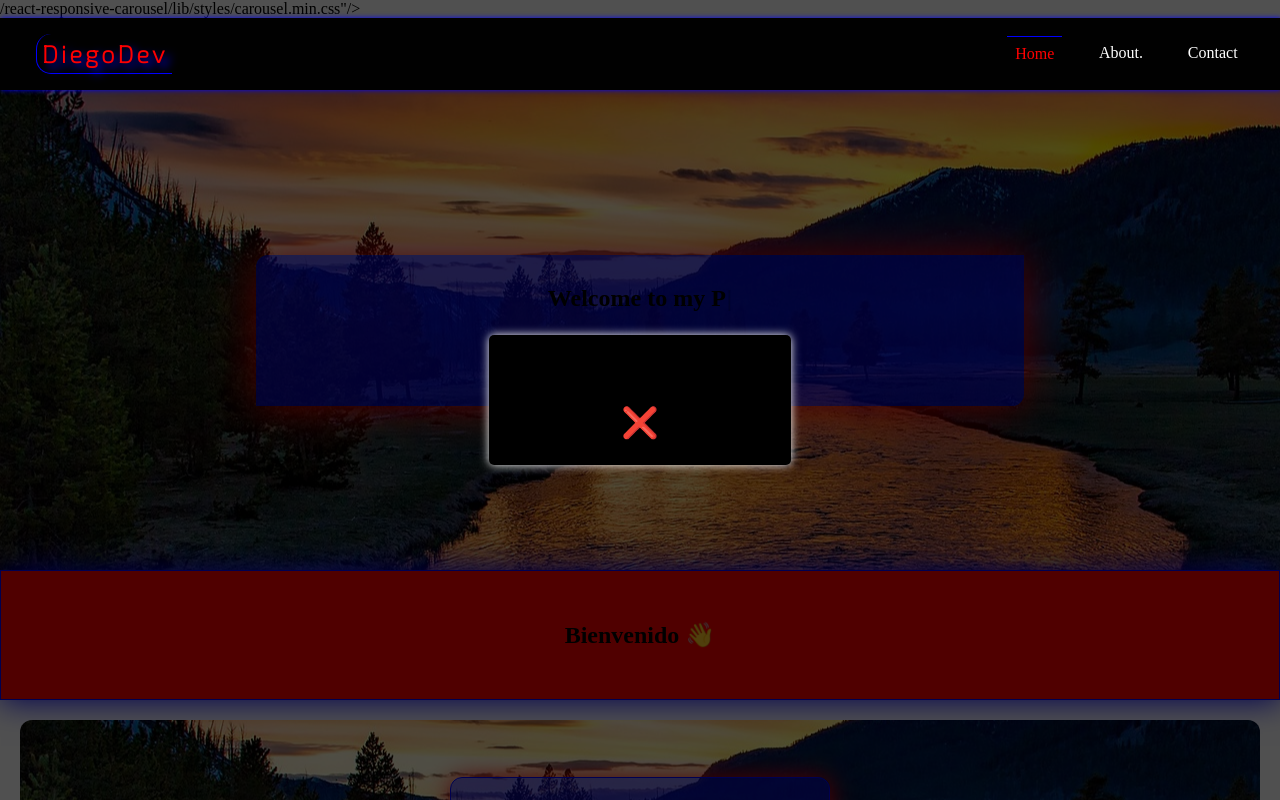
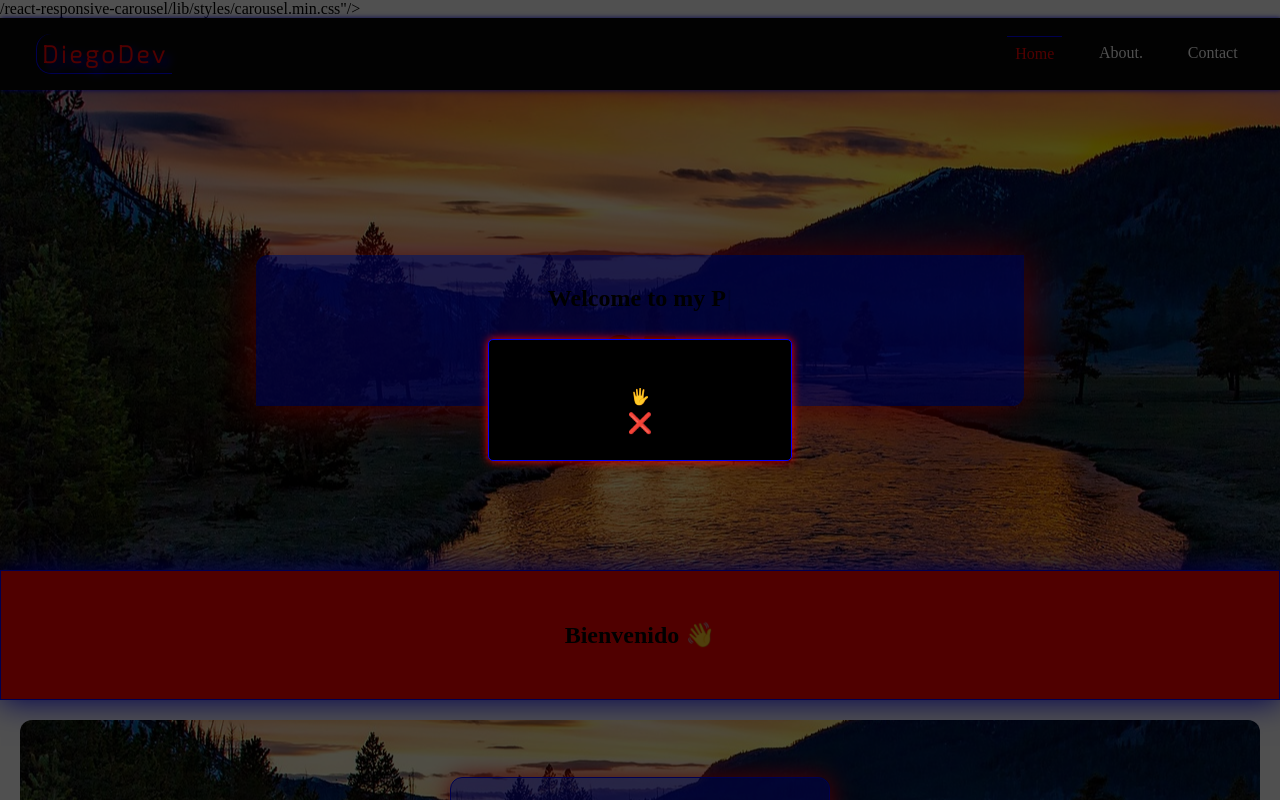
Before and after one commit to diego-monfort-landolt/Landoltdiego, a React (Vite) app: page / in a window 1280 px wide. Shown: the top 800 px of the page. Built offline with nearby package versions, Linux system fonts and the light colour scheme.

Commit message:
aded styles on the icons linkedin and github

```diff
--- a/src/component/Footer.jsx
+++ b/src/component/Footer.jsx
@@ -8,14 +8,15 @@ function Footer() {
     setIsVisible(true);
   }, []);
 
+
   return (
     <>
+
     <div className='footer'>
       <div className={`appear-animation ${isVisible ? 'visible' : ''}`}>
       <p>DiegoDev | React - Vite - JS | 2023 España</p>
     </div>
     </div>
-
     </>
   )
 }
--- a/src/component/Navbar.css
+++ b/src/component/Navbar.css
@@ -74,6 +74,9 @@ nav .menu span {
   background-color: white;
   border-radius: 0.2rem;
 }
+nav ul li a:hover {
+  border-bottom: none;
+}
 
 @media (max-width: 480px) {
   .active {
--- a/src/component/PopUp.jsx
+++ b/src/component/PopUp.jsx
@@ -17,7 +17,7 @@ const Popup = () => {
         <div className="popup">
           <div className="popup-content">
             <h2>Bienvenido a mi sitio web</h2>
-            <p>¡Gracias por visitar mi sitio web!</p>
+            <p>🖐️</p>
             <button className="close" onClick={() => {setShowPopup(false)}}>❌</button>
           </div>
         </div>
--- a/src/component/popup.css
+++ b/src/component/popup.css
@@ -5,21 +5,24 @@
   width: 100%;
   height: 100%;
   background-color: rgba(0, 0, 0, 0.685);
+
   display: flex;
   justify-content: center;
   align-items: center;
+  z-index: 120;
 }
 
 .popup-content {
-  background-color: #000;
+  background-color: #000000;
   padding: 20px;
+  border: 1px solid blue;
   border-radius: 5px;
-  box-shadow: 0 0 10px #fff;
+  box-shadow: 0 0 10px red;
   text-align: center;
 }
 
 .close {
-  font-size: 30px;
+  font-size: 20px;
   font-weight: bold;
   color: #fff;
   cursor: pointer;
--- a/src/pages/Home.css
+++ b/src/pages/Home.css
@@ -104,6 +104,9 @@
   margin: 2rem;
   text-align: center;
 }
+a:hover {
+ border-bottom: 1px solid red;
+}
 /*Contact styles*/
 .contactimg {
   display: flex;
--- a/src/pages/Home.jsx
+++ b/src/pages/Home.jsx
@@ -54,8 +54,8 @@ export const Home = () => {
           <h2>Sobre mí</h2>
         </div>
         <div className='texto'>
-          <p>Un junior frontend developer en busca de aventuras en el mundo del desarrollo web
-            ¡Hola a todos! Permítanme presentarme, soy un junior frontend developer apasionado por la informática y todo lo relacionado con el desarrollo web. Mi nombre es Diego y estoy emocionado de compartir un poco más sobre mí y mi experiencia en este fascinante campo.
+          <p>
+            ¡Hola a todos! Permítanme presentarme,  mi nombre es Diego y estoy emocionado de compartir un poco más sobre mí y mi experiencia.
 
             Siempre estuve interesado en la tecnología y cómo funciona. Pasaba horas frente a la computadora, explorando diferentes programas y aprendiendo todo lo que podía sobre ellos. Fue entonces cuando descubrí mi amor por la informática y su potencial para crear cosas increíbles.
 
@@ -63,7 +63,7 @@ export const Home = () => {
 
             Mi viaje como desarrollador web comenzó con HTML y CSS. Aprendí los fundamentos básicos de la estructura y el diseño de un sitio web, y rápidamente me di cuenta de que quería profundizar en este campo. Fue entonces cuando descubrí JavaScript, un lenguaje de programación que me permitió agregar interactividad y dinamismo a mis proyectos.
 
-            Pero mi sed de conocimiento no se detuvo ahí. Quería estar al tanto de las últimas tecnologías y tendencias en el mundo del desarrollo web. Fue entonces cuando me encontré con React, una biblioteca de JavaScript que me permitió crear aplicaciones web de una manera más eficiente y escalable. Quedé impresionado por su capacidad para crear<br />
+            Pero mi sed de conocimiento no se detuvo ahí. Quería estar al tanto de las últimas tecnologías y tendencias en el mundo del desarrollo web. Fue entonces cuando me encontré con TypeScript y React, una biblioteca de JavaScript que me permitió crear aplicaciones web de una manera más eficiente y escalable.<br />
             <br />
             <mark><b>Visita mi GitHub o LinkedIn</b></mark>
           </p><div className='lastsection'>
```
